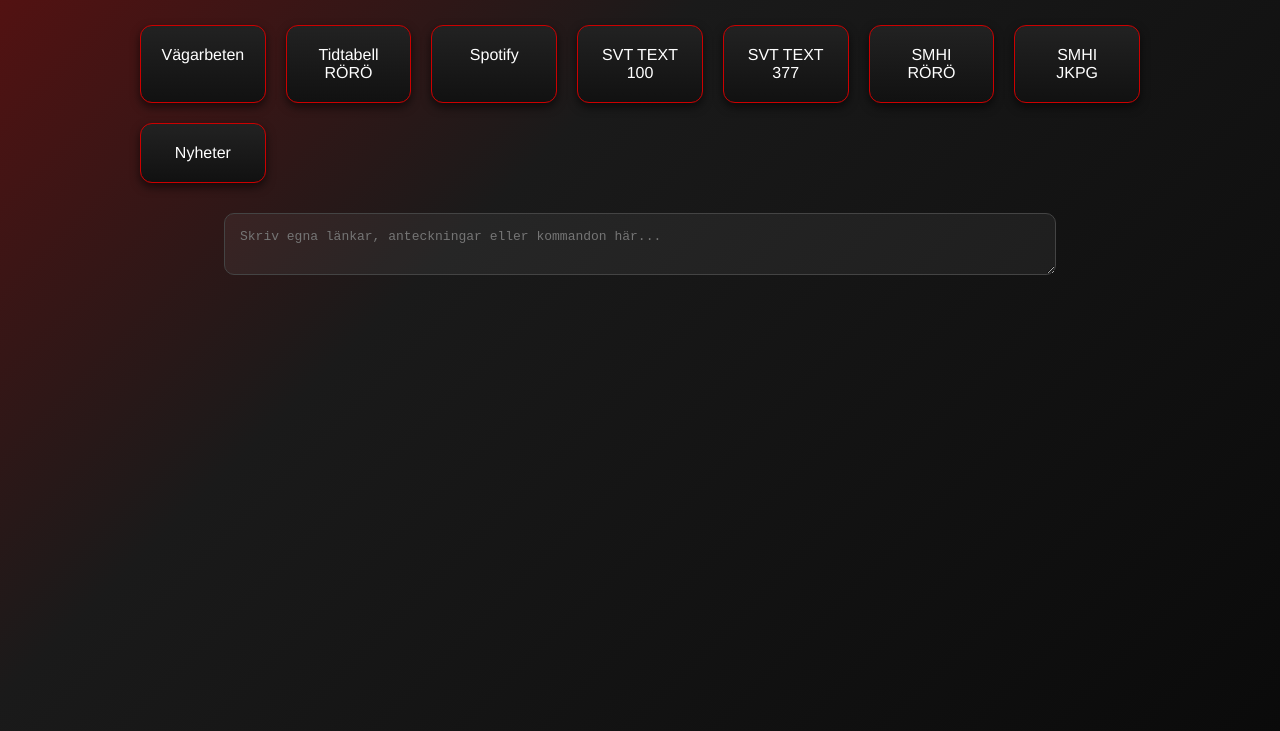
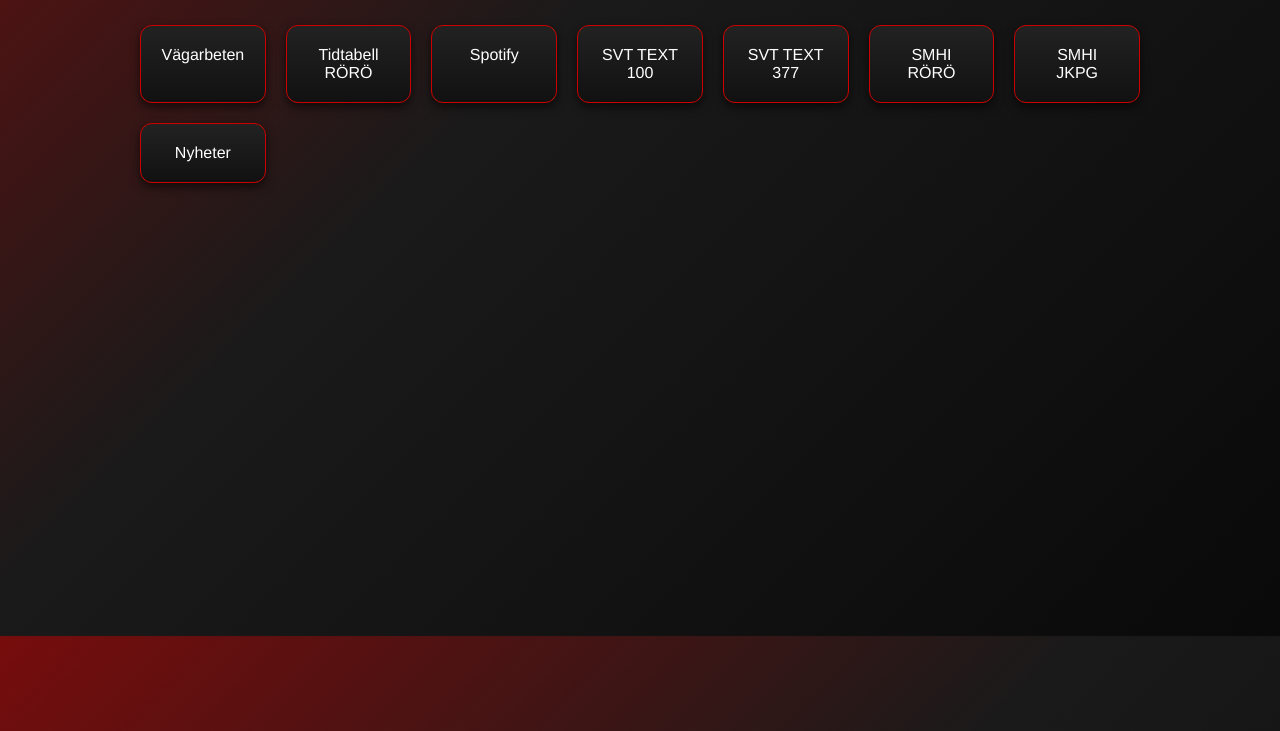
Before and after one commit to skopat/Tesla2, a plain HTML site: page index.html in a window 1280 px wide. Shown: the part 69-800 px from the top of the page. Drawn offline with Linux system fonts and the light colour scheme.

Commit message:
Update index.html

```diff
--- a/index.html
+++ b/index.html
@@ -104,7 +104,6 @@
         <a href="#" class="btn">Nyheter</a>
     </div>
 
-    <textarea class="editable" placeholder="Skriv egna länkar, anteckningar eller kommandon här..."></textarea>
 </div>
 </body>
 </html>
```
